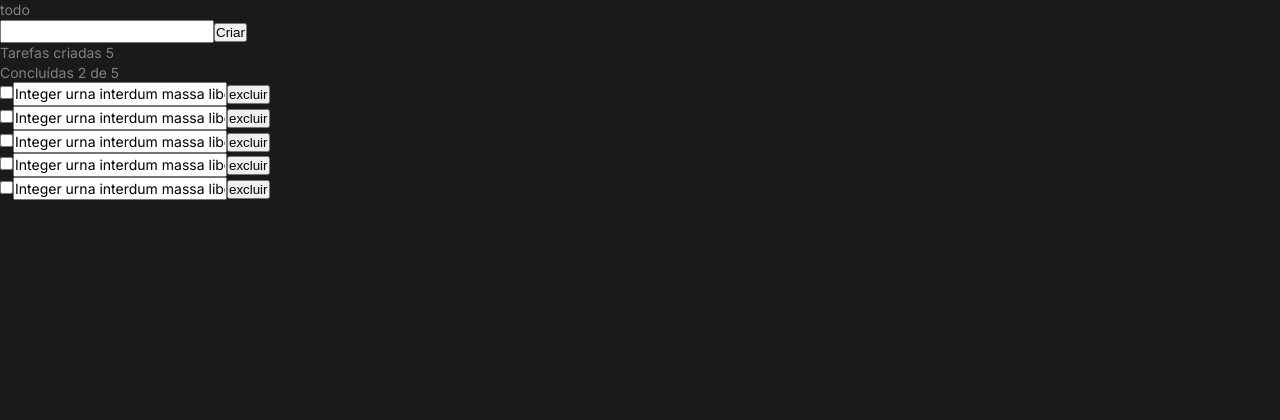
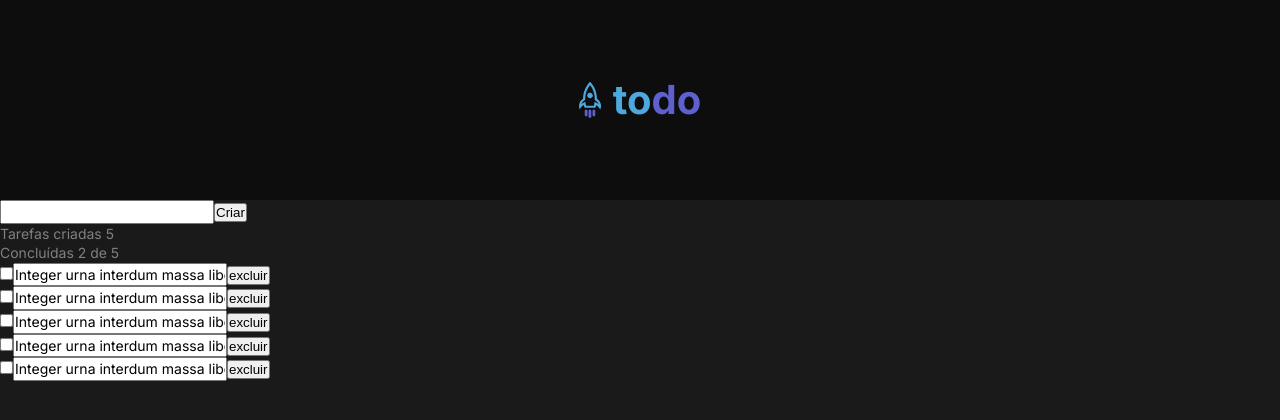
Before and after one commit to orlando-gomes/ignite-reactjs-proj01-desafio, a React (Vite) app: page / in a window 1280 px wide. Shown: the top 420 px of the page. Built offline with nearby package versions, Linux system fonts and the light colour scheme.

Commit message:
add style to header

```diff
--- /dev/null
+++ b/src/App.module.css
@@ -0,0 +1,22 @@
+.wrapper header {
+  background: var(--gray-700);
+  height: 200px;
+  display: flex;
+  align-items: center;
+  justify-content: center;
+}
+
+.wrapper header img {
+  margin-right: 12px;
+  height: 36px;
+}
+
+.wrapper header span {
+  font-size: 2.5rem;
+  color: var(--blue);
+  font-weight: 700;
+}
+
+.wrapper header span + span {
+  color: var(--purple-dark);
+}
--- a/src/App.tsx
+++ b/src/App.tsx
@@ -1,12 +1,19 @@
 import { useState } from 'react'
 import './global.css'
+import styles from './App.module.css'
+import rocketLogo from './assets/rocket.svg'
 
 function App() {
   const [count, setCount] = useState(0)
 
   return (
-    <div>
-        <header>todo</header>
+    <div className={styles.wrapper}>
+        <header>
+          <img src={rocketLogo} />
+          <span>to</span>
+          <span>do</span>
+        </header>
+
         <main>
           <div className="new-task">
             <input />
```
Also changed, not shown: src/assets/rocket.svg (added).
